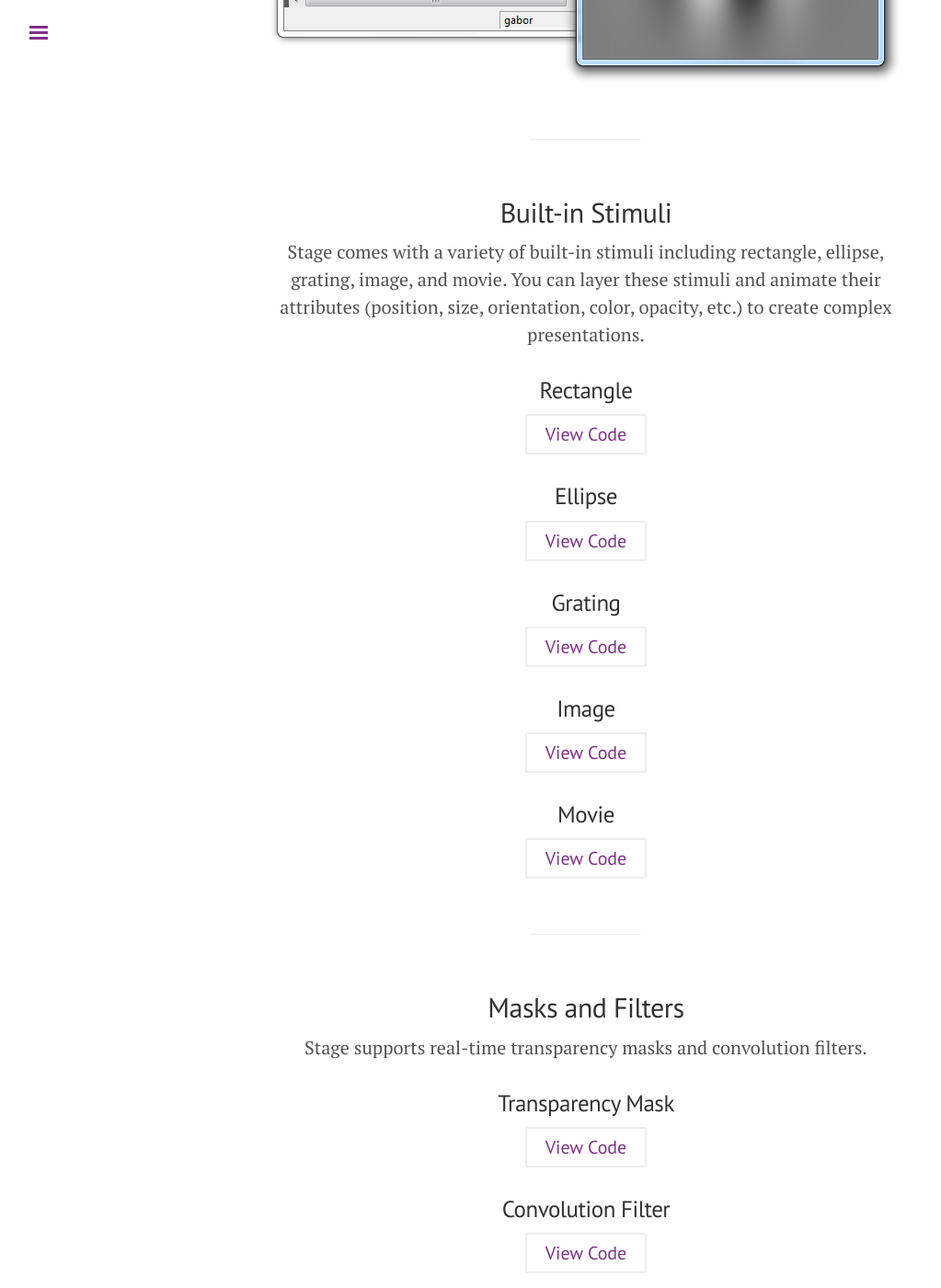
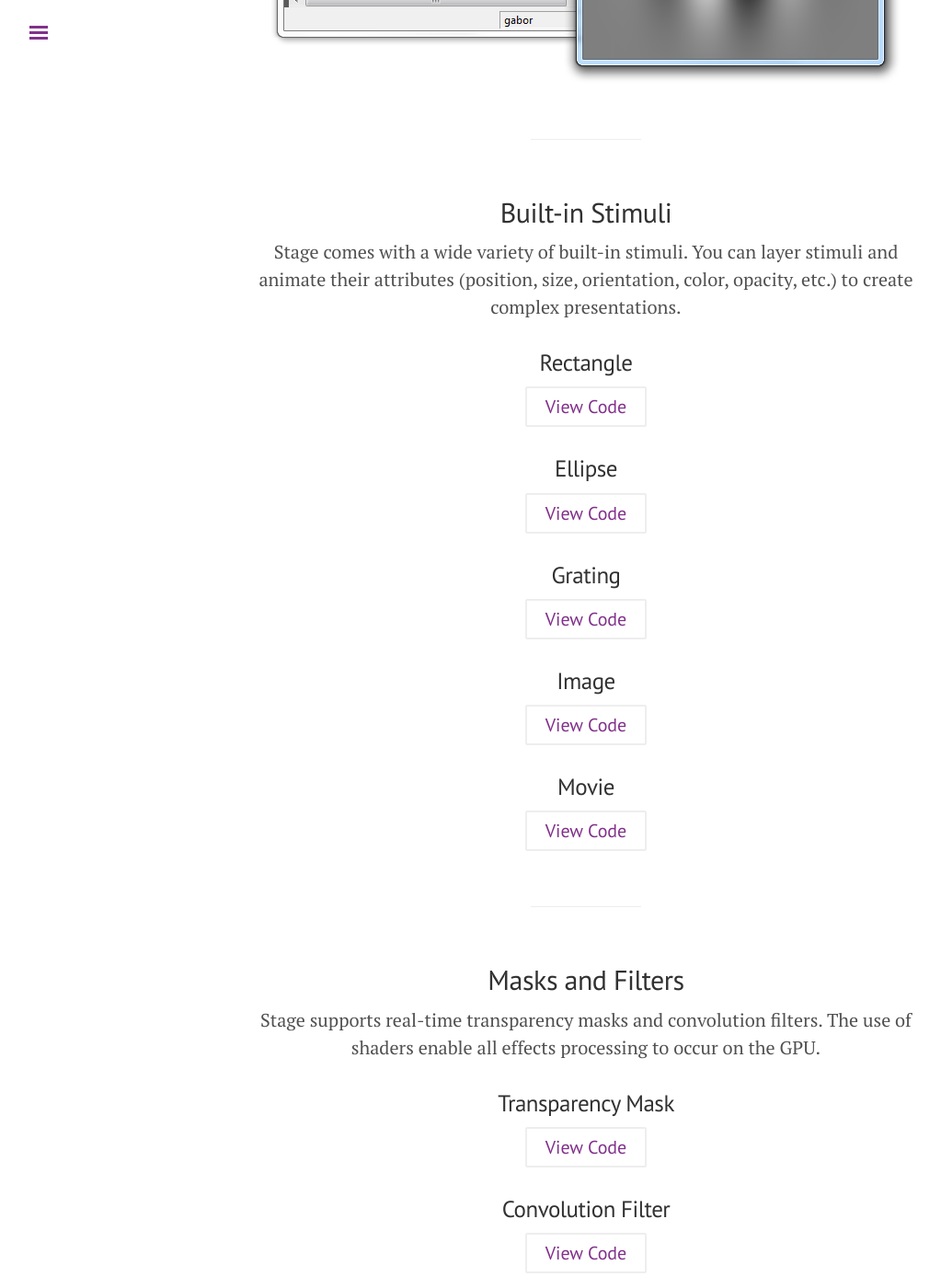
Before and after one commit to Stage-VSS/stage-vss.github.io, a Jekyll site: the page built from index.md, in a window 1280 px wide and 1400 px high, scrolled down 1349 px. Shown: the whole window at 92% size, without its empty margins (3-1026 px from the left). Built offline with Jekyll 4.4.1, drawn with Linux system fonts in a browser that asks for light colours; some of the changed text lies outside the part shown.

Commit message:
Updated index

```diff
--- a/index.md
+++ b/index.md
@@ -21,7 +21,7 @@
 <hr>
 
 ## Built-in Stimuli
-Stage comes with a variety of built-in stimuli including rectangle, ellipse, grating, image, and movie. You can layer these stimuli and animate their attributes (position, size, orientation, color, opacity, etc.) to create complex presentations.
+Stage comes with a wide variety of built-in stimuli. You can layer stimuli and animate their attributes (position, size, orientation, color, opacity, etc.) to create complex presentations.
 
 ### Rectangle
 <div class="gfyitem" data-title="false" data-autoplay="false" data-controls="false" data-expand="false" data-id="CooperativeWideeyedKingbird"></div>
@@ -71,7 +71,7 @@
 <hr>
 
 ## Masks and Filters
-Stage supports real-time transparency masks and convolution filters.
+Stage supports real-time transparency masks and convolution filters. The use of shaders enable all effects processing to occur on the GPU.
 
 ### Transparency Mask
 <div class="gfyitem" data-title="false" data-autoplay="false" data-controls="false" data-expand="false" data-id="SnivelingLightCanine"></div>
@@ -94,14 +94,14 @@
 <hr>
 
 ## Stage Server
-Stage includes a Stage Server app for remote stimulus presentation.
+Stage includes a Stage Server app to enable remote stimulus presentation across MATLAB sessions. The sessions may be running on the same machine or on separate machines across a network.
 
 ![server](public/images/server.png)
 
 <hr>
 
 ## Symphony Integration
-Stage was built alongside and integrates seamlessly with [Symphony](http://symphony-das.github.io).
+Stage integrates seamlessly with [Symphony](http://symphony-das.github.io). You can create and display Stage presentations directly in your Symphony protocols.
 
 ![symphony](public/images/symphony.png)
 
```
